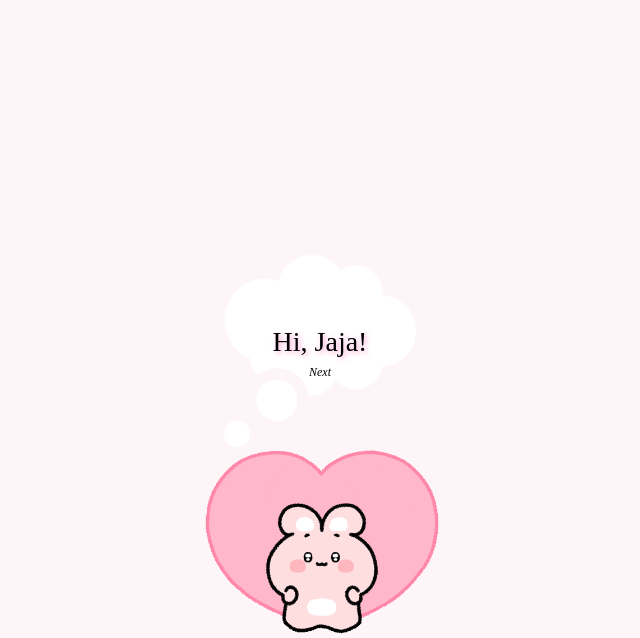
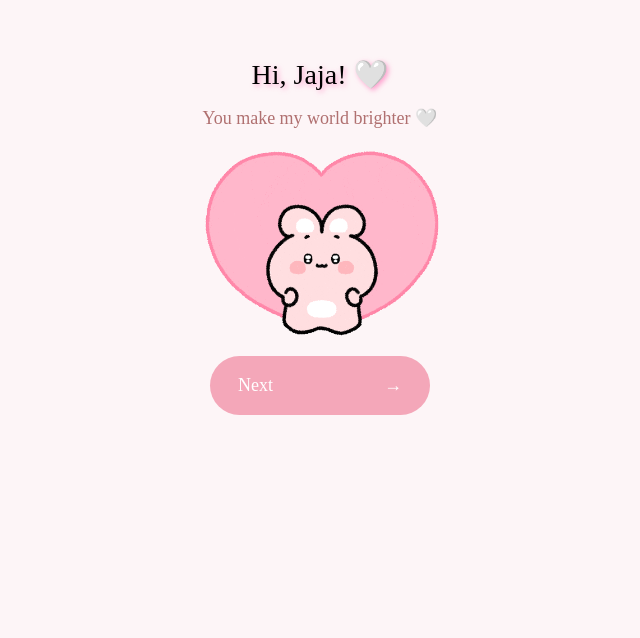
Before and after one commit to Yohanskie101/jaja-website, a React (Vite) app: page / in a window 1280 px wide. Shown: the part 162-800 px from the top of the page, without its empty margins (320-960 px from the left). Built offline with nearby package versions, Linux system fonts and the light colour scheme.

Commit message:
Test for next buttons

```diff
--- a/src/App.css
+++ b/src/App.css
@@ -27,6 +27,34 @@
   position: absolute;
   inset: 0;
   background: rgba(0, 0, 0, 0.2); /* adjust the last value for more/less transparency */
+}
+
+.sub-text {
+  font-family: "Great Vibes", cursive;
+  font-size: 18px;
+  color: #b07070;
+  text-align: center;
+}
+
+.next-pill-button {
+  display: flex;
+  align-items: center;
+  justify-content: space-between;
+  width: 220px;
+  padding: 16px 28px;
+  background-color: #f4a7b9;
+  color: #fff;
+  font-size: 18px;
+  font-family: "Great Vibes", cursive;
+  border: none;
+  border-radius: 50px;
+  cursor: pointer;
+  transition: background-color 0.3s ease;
+  text-decoration: none;
+}
+
+.next-pill-button:hover {
+  background-color: #e88fa3;
 }
 
 /* Ensure the container takes the full viewport height and width */
--- a/src/components/imgboy.jsx
+++ b/src/components/imgboy.jsx
@@ -1,7 +1,6 @@
 import React, { useState, useEffect } from "react";
 import { Link } from "react-router-dom";
 import BunnyGif from "../assets/BunnyCute.gif";
-import img2 from "../assets/thinking.png";
 
 function Imgboy() {
   const [showNextText, setShowNextText] = useState(false);
@@ -23,42 +22,38 @@
   }, [isTyping]);
 
   return (
-    <div className="imgboy-container flex items-end justify-center w-full h-full">
-      <div className="flex flex-col items-center justify-end">
+    <div className="imgboy-container flex items-center justify-center w-full h-full">
+      <div className="flex flex-col items-center justify-center gap-4">
 
-        {/* Bubble Chat */}
-        <div className="relative flex items-center justify-center mb-4">
-          <img src={img2} className="bubble-chat w-40 md:w-48" alt="Thinking Bubble" />
-          <div className="absolute inset-0 flex flex-col items-center justify-center pt-4">
-            {!showNextText && (
+        {/* Title */}
+        {!showNextText ? (
           <>
-                <p className={`anna-text ${isTyping ? "typing-effect" : ""}`}>
-                  Hi, Jaja!
-                </p>
-                {!isTyping && (
-                  <button onClick={handleNextClick} className="next-button">
-                    Next
-                  </button>
-                )}
+            <h1 className="anna-text text-5xl">Hi, Jaja! 🤍</h1>
+            <p className="sub-text">You make my world brighter 🤍</p>
+          </>
+        ) : (
+          <>
+            <h1 className="anna-text text-5xl">Look at this. 🤍</h1>
           </>
         )}
-            {showNextText && (
+
+        {/* Bunny GIF */}
+        <img src={BunnyGif} className="w-48 md:w-60 my-4" alt="Bunny" />
+
+        {/* Button */}
+        {!isTyping && (
           <>
-                <p className={`anna-text ${isTyping ? "typing-effect" : ""}`}>
-                  Look at this.
-                </p>
-                {!isTyping && (
-                  <Link to="/flower" className="next-button">
-                    Next
+            {!showNextText ? (
+              <button onClick={handleNextClick} className="next-pill-button">
+                Next <span>→</span>
+              </button>
+            ) : (
+              <Link to="/flower" className="next-pill-button">
+                Next <span>→</span>
               </Link>
             )}
           </>
         )}
-          </div>
-        </div>
-
-        {/* Bunny GIF */}
-        <img src={BunnyGif} className="w-48 md:w-60" alt="Bunny" />
 
       </div>
     </div>
```
Lines whose indentation alone changed are shown as unchanged.
